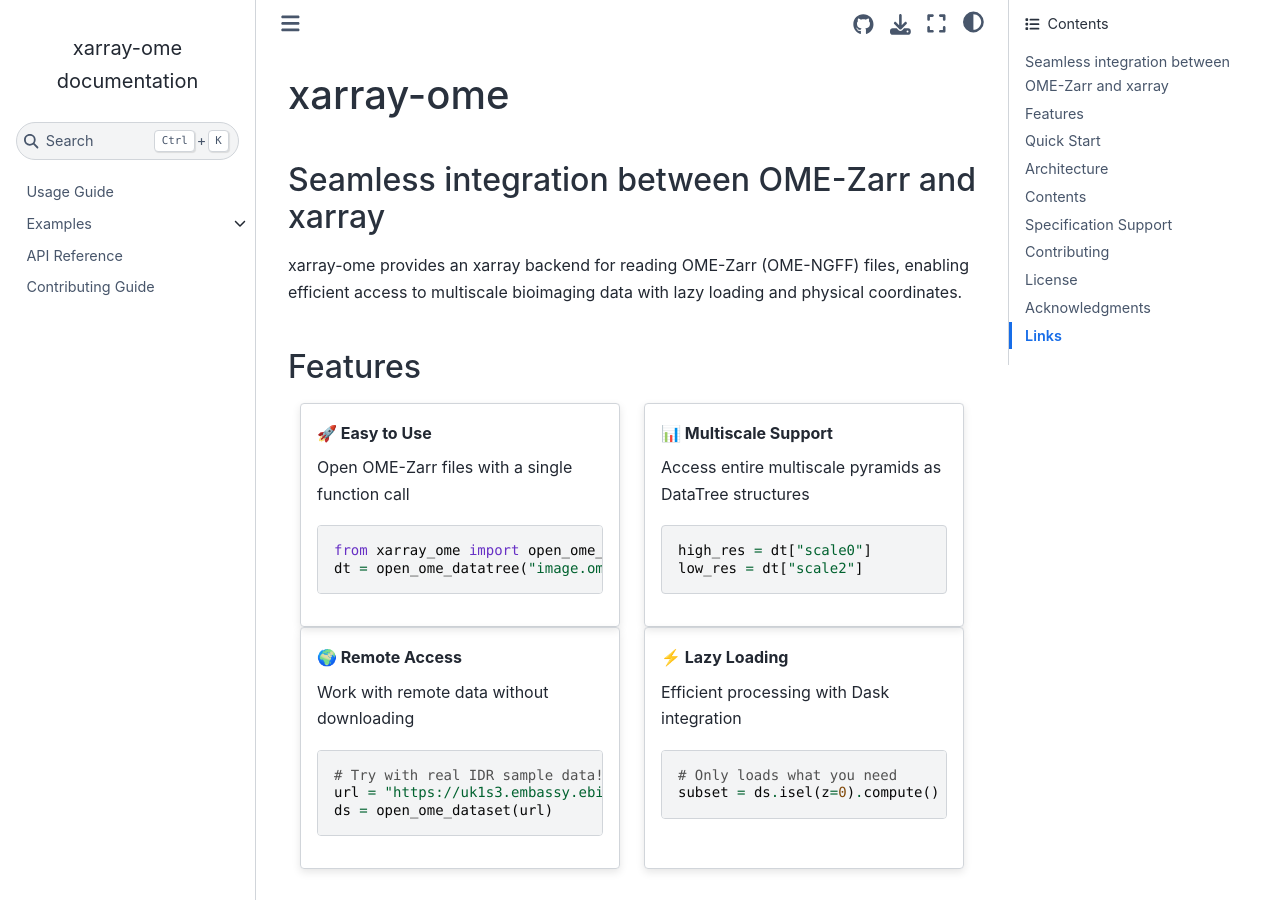
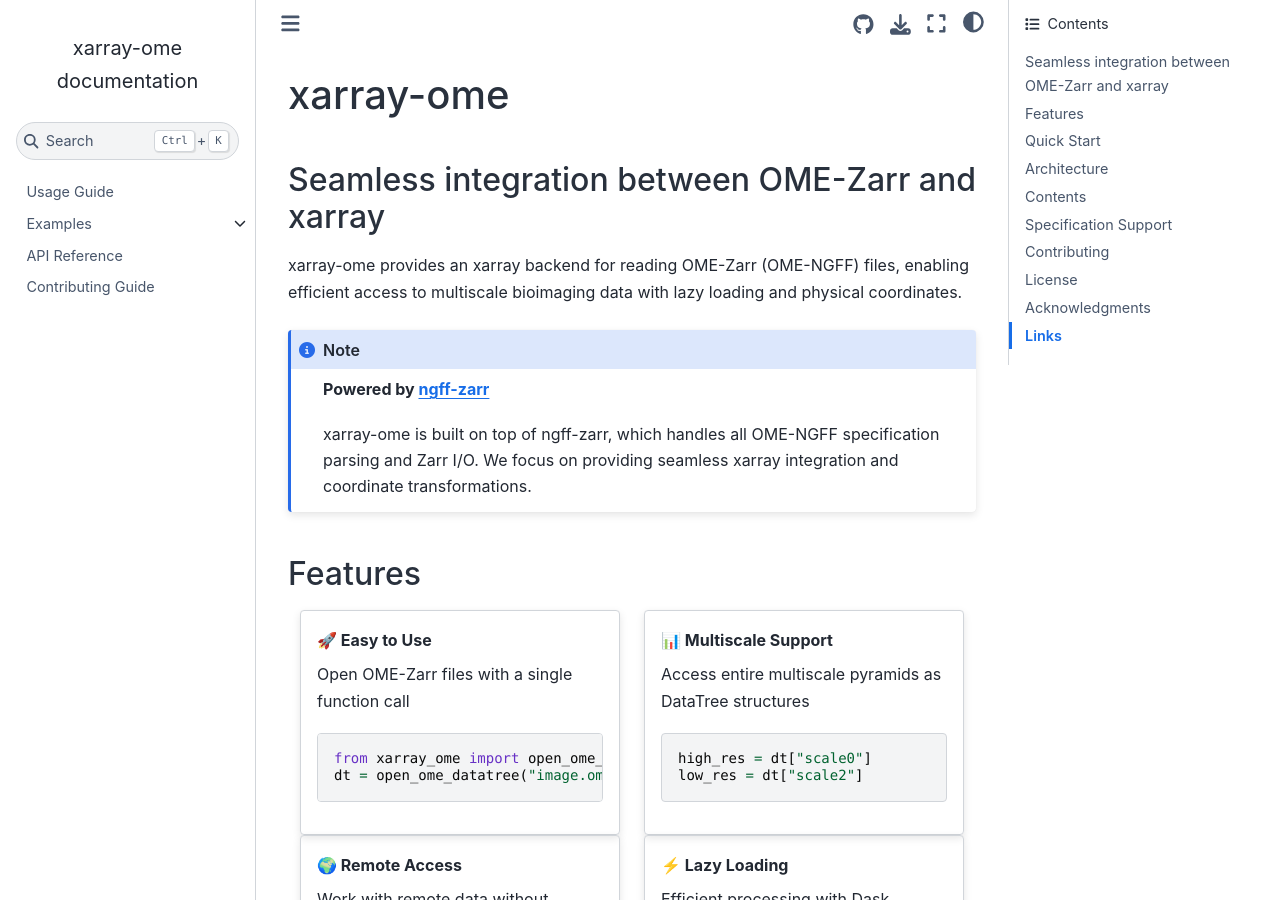
Before and after one commit to ianhi/xarray-ome, a Sphinx documentation site: the page built from docs/index.md, in a window 1280 px wide and 900 px high. Built offline with Sphinx 7.4.7 and the Sphinx Book theme 1.1.4, drawn with Linux system fonts in a browser that asks for light colours.

Commit message:
Add prominent acknowledgment of ngff-zarr on docs homepage
Add note box highlighting that xarray-ome is powered by ngff-zarr,
with a link to their documentation. Clarifies the architecture where
ngff-zarr handles OME-NGFF spec and Zarr I/O, while xarray-ome focuses
on xarray integration and coordinate transformations.

🤖 Generated with [Claude Code](https://claude.com/claude-code)

Co-Authored-By: Claude <noreply@anthropic.com>

````diff
--- a/docs/index.md
+++ b/docs/index.md
@@ -3,6 +3,12 @@
 ## Seamless integration between OME-Zarr and xarray
 
 xarray-ome provides an xarray backend for reading OME-Zarr (OME-NGFF) files, enabling efficient access to multiscale bioimaging data with lazy loading and physical coordinates.
+
+```{note}
+**Powered by [ngff-zarr](https://ngff-zarr.readthedocs.io/)**
+
+xarray-ome is built on top of ngff-zarr, which handles all OME-NGFF specification parsing and Zarr I/O. We focus on providing seamless xarray integration and coordinate transformations.
+```
 
 ## Features
 
````
